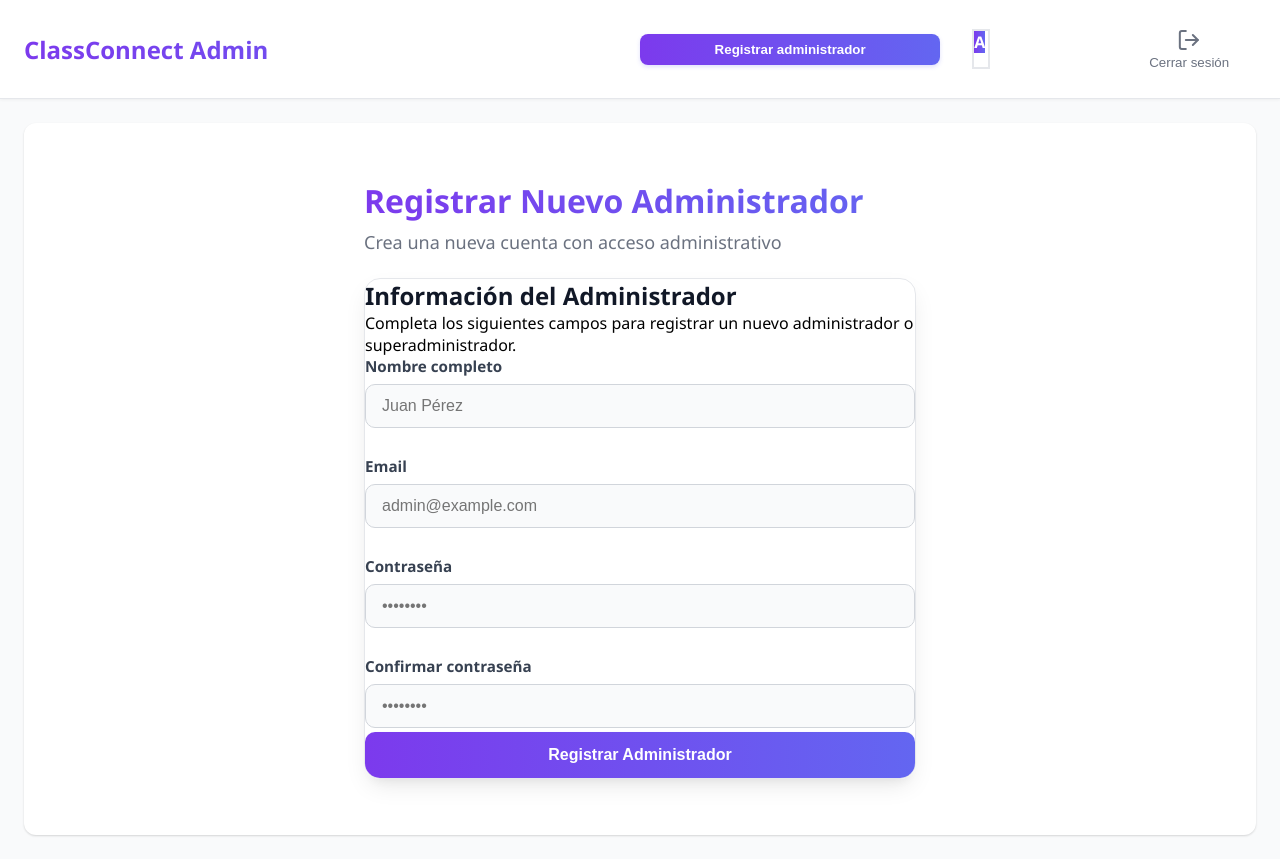
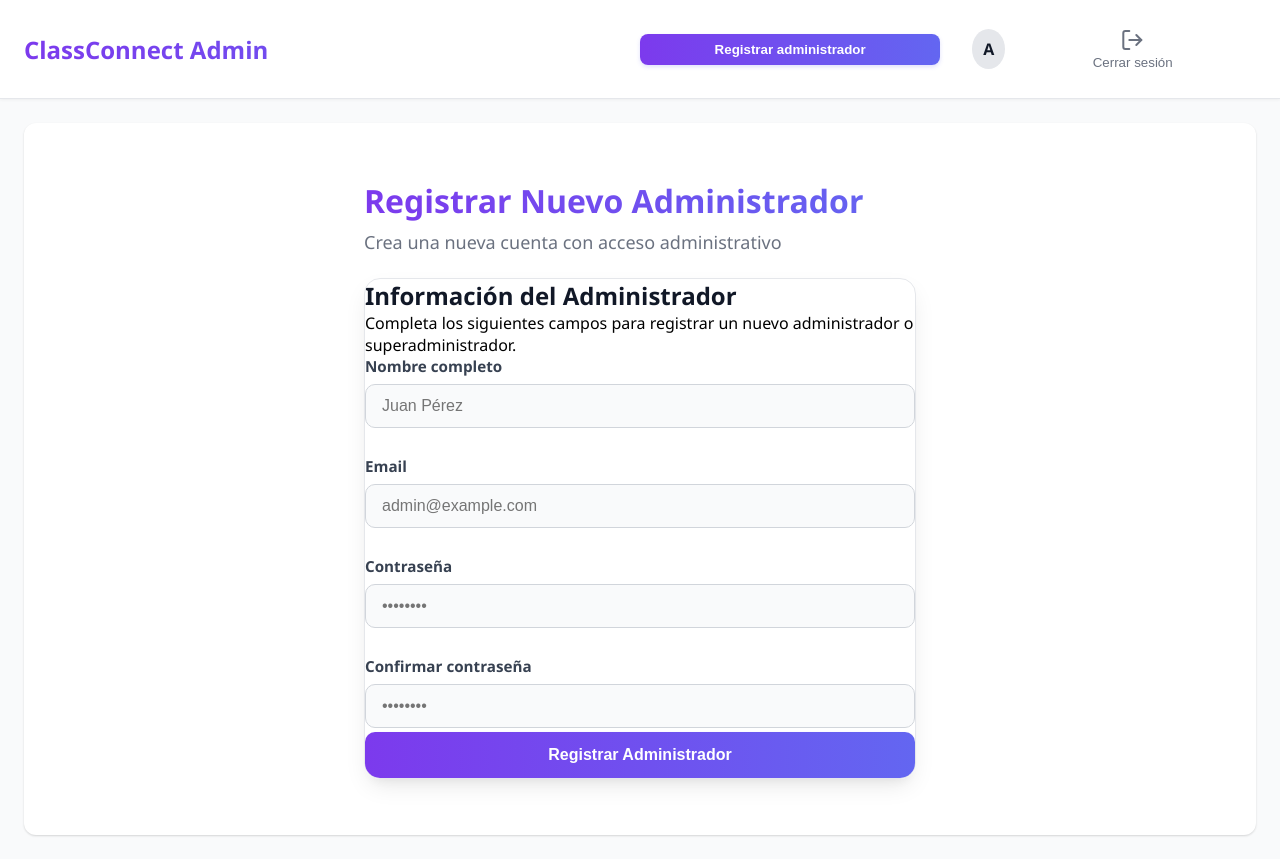
Before and after one commit to ClassConnect-GRUPO02/backoffice, a React (Vite) app: page /register in a window 1280 px wide. Built offline with nearby package versions, Linux system fonts and the light colour scheme; sample sign-in values are in the browser's storage.

Commit message:
Refactor user info display and avatar styling

```diff
--- a/src/components/DashboardLayout.tsx
+++ b/src/components/DashboardLayout.tsx
@@ -39,11 +39,6 @@ const DashboardLayout = ({ children }: DashboardLayoutProps) => {
                 <AvatarFallback className={styles.avatarFallback}>{localStorage.getItem("email")?.toUpperCase().charAt(0) || "A"}</AvatarFallback>
               </Avatar>
 
-              <div className={styles.userInfo}>
-                <p className={styles.userName}>{user?.name}</p>
-                <p className={styles.userEmail}>{user?.email}</p>
-              </div>
-
               <Button variant="outline" className={styles.logoutButton} onClick={handleLogout}>
                 <LogOut className="h-5 w-5" />
                 <span className="sr-only">Cerrar sesión</span>
--- a/src/components/Layout.module.css
+++ b/src/components/Layout.module.css
@@ -72,17 +72,30 @@
   background-color: #f3f4f6;
 }
 
+/* Avatar contenedor */
 .avatar {
-  height: 2.5rem !important;
-  width: 2.5rem !important;
-  border: 2px solid #e5e7eb !important;
+  width: 40px; /* Tamaño ajustable */
+  height: 40px;
+  border-radius: 50%;
+  overflow: hidden;
+  background-color: #e5e7eb;
+  display: flex;
+  align-items: center;
+  justify-content: center;
 }
 
+/* Fallback del Avatar */
 .avatarFallback {
-  background: linear-gradient(to right, #7c3aed, #6366f1) !important;
-  color: white !important;
-  font-weight: 600 !important;
+  font-size: 1rem; /* Ajusta el tamaño de la letra */
+  color: #111827;
+  font-weight: 600;
+  text-align: center;
+  line-height: 40px; /* Asegura que el texto esté centrado verticalmente */
+  display: inline-block;
+  width: 100%;
+  height: 100%;
 }
+
 
 .userInfo {
   display: none;
--- a/src/pages/DashboardPage/DashboardPage.module.css
+++ b/src/pages/DashboardPage/DashboardPage.module.css
@@ -203,6 +203,8 @@
   color: #6366f1;
 }
 
+
+
 @keyframes spin {
   0% {
     transform: rotate(0deg);
```
